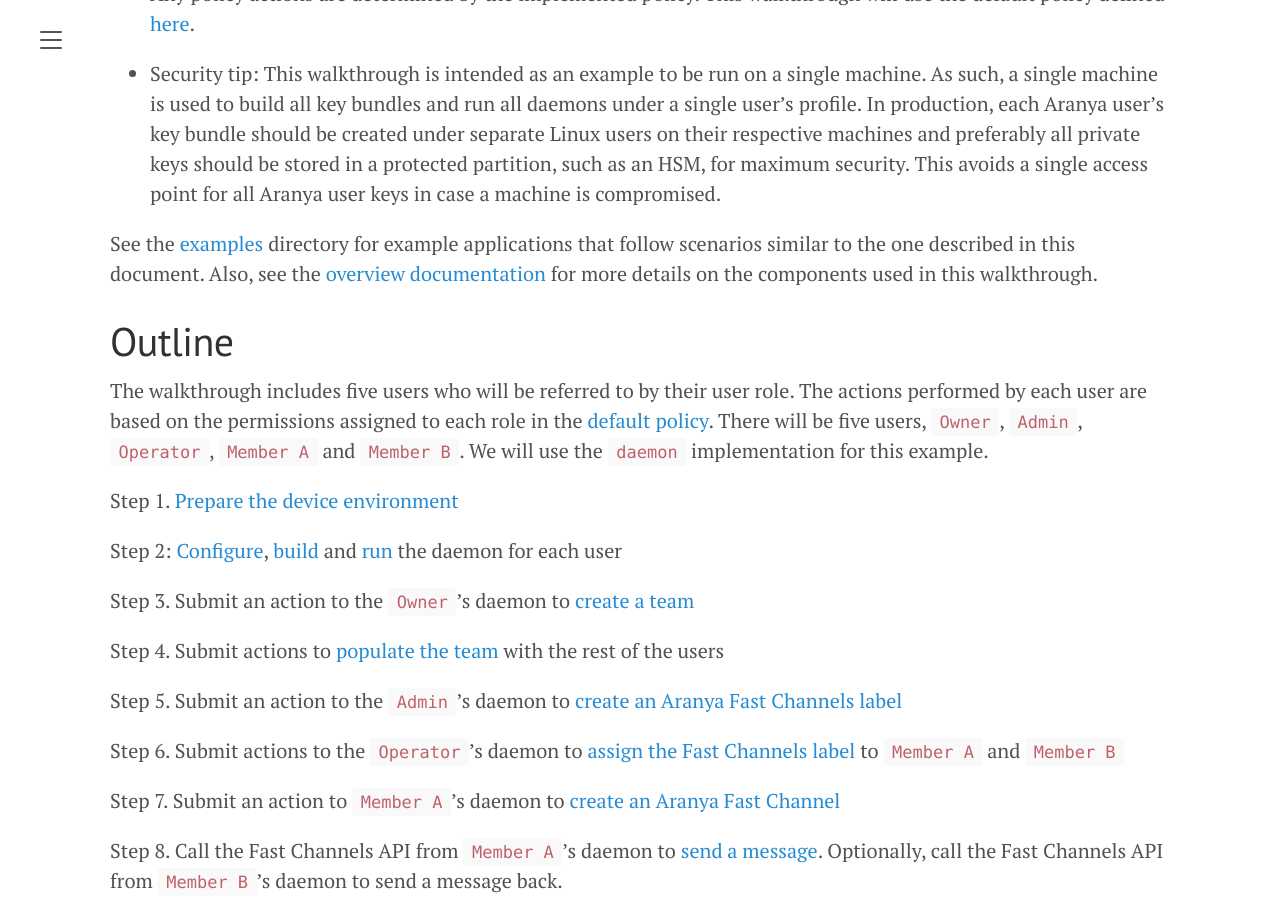
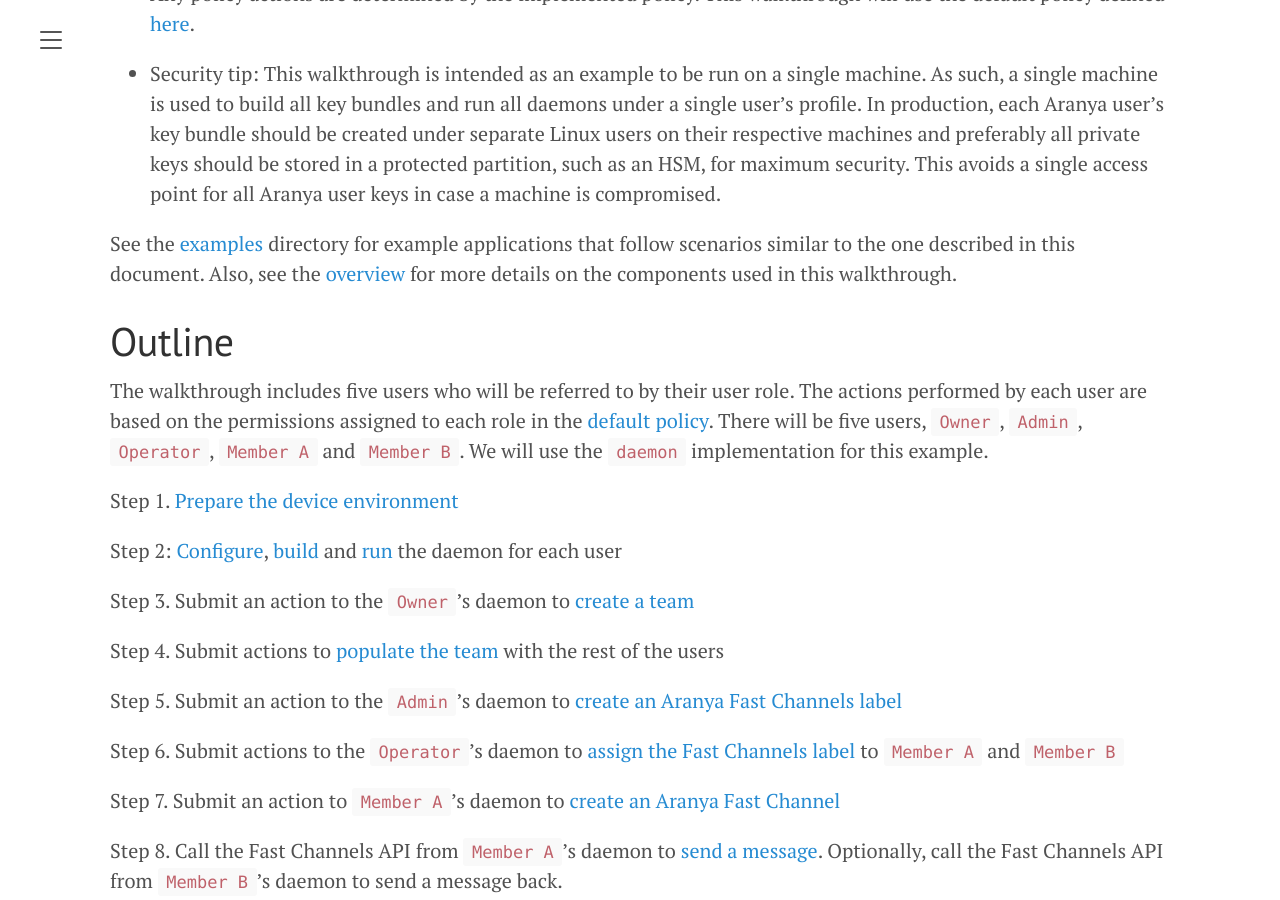
Before and after one commit to aranya-project/aranya-docs, a Jekyll site: the page built from docs/walkthrough.md, in a window 1280 px wide and 900 px high, scrolled down 413 px. Built offline with Jekyll 4.4.1, drawn with Linux system fonts in a browser that asks for light colours.

Commit message:
Fix inner docs site link
The link to the overview doc, which is also on the public docs site, was
using the markdown syntax. This changes the link to use the jekyll syntax.

```diff
--- a/docs/walkthrough.md
+++ b/docs/walkthrough.md
@@ -23,7 +23,7 @@
   protected partition, such as an HSM, for maximum security. This avoids a
   single access point for all Aranya user keys in case a machine is compromised.
 
-See the [examples](https://github.com/aranya-project/aranya/tree/main/examples/) directory for example applications that follow scenarios similar to the one described in this document. Also, see the [overview documentation](aranya-overview.md) for more details on the components used in this walkthrough.
+See the [examples](https://github.com/aranya-project/aranya/tree/main/examples/) directory for example applications that follow scenarios similar to the one described in this document. Also, see the [overview](https://aranya-project.github.io/aranya-docs/overview/) for more details on the components used in this walkthrough.
 
 # Outline
 
```
